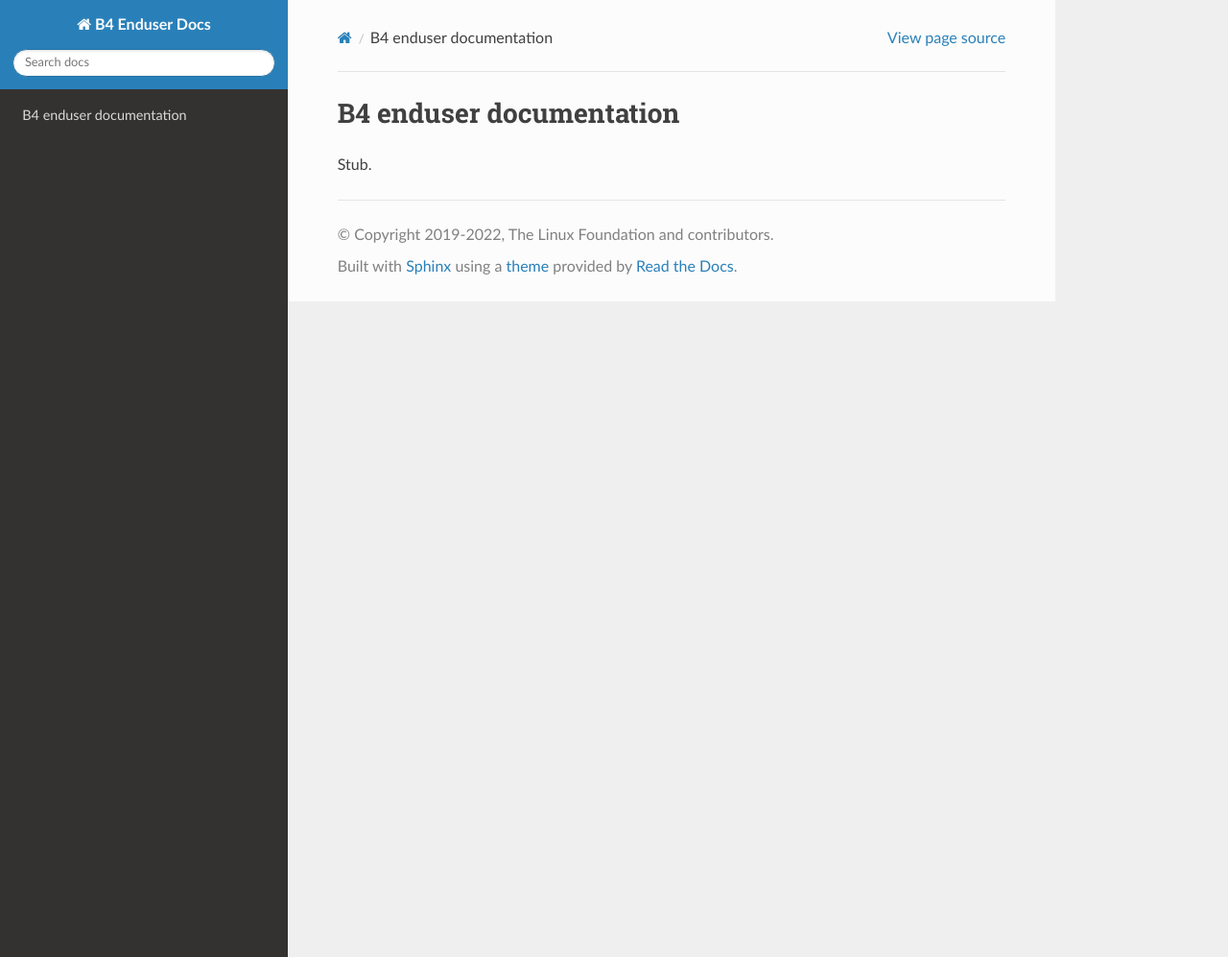
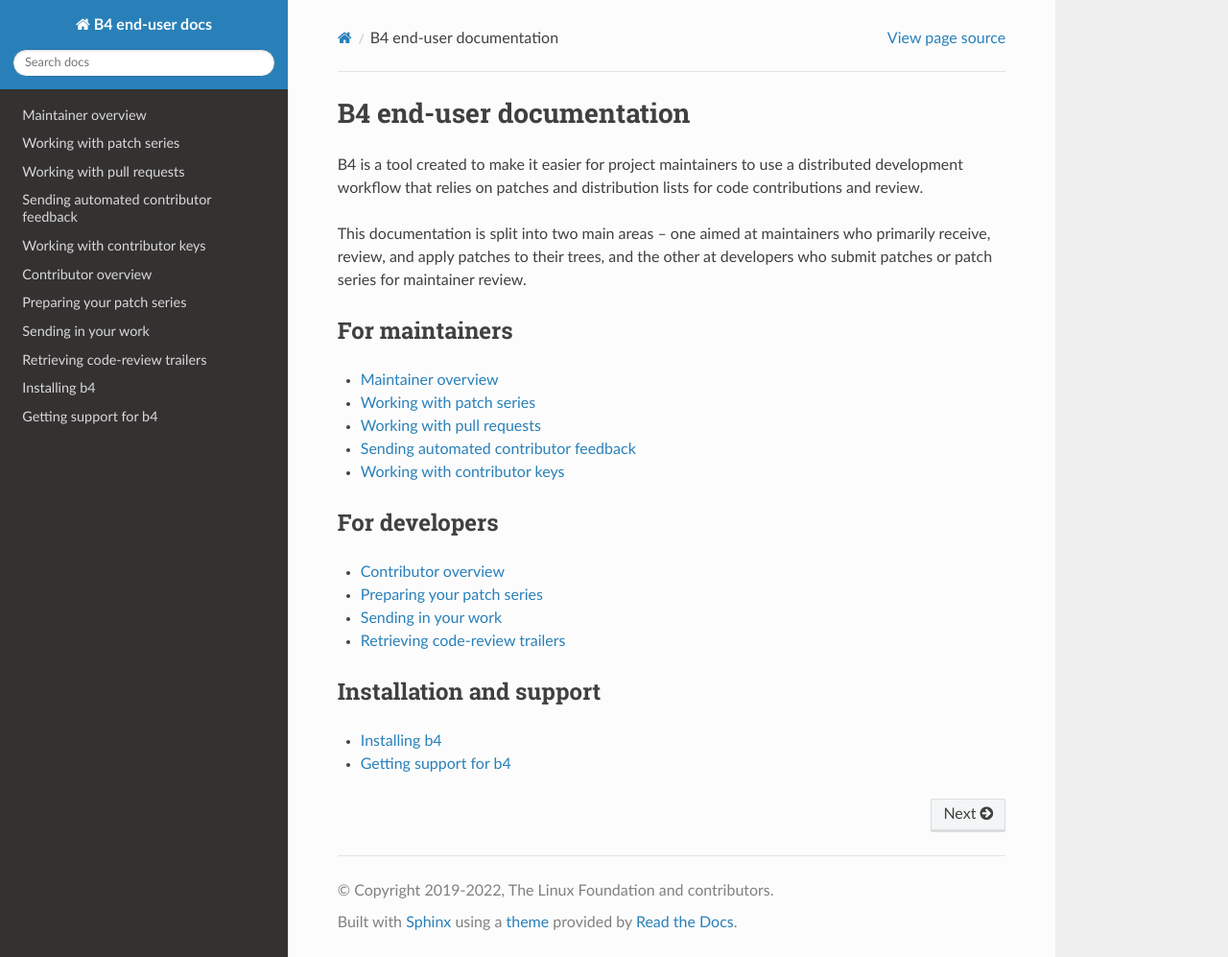
Before and after one commit to mricon/b4, a Sphinx documentation site: the page built from docs/index.rst, in a window 1280 px wide and 997 px high. Shown: the whole window at 96% size. Built offline with Sphinx 7.4.7 and the Read the Docs theme 2.0.0, drawn with Linux system fonts in a browser that asks for light colours.

Commit message:
docs: add stubs for subtopics
Mostly, I want to make sure that readthedocs is building things
correctly. Actual documentation shortly forthcoming.

Signed-off-by: Konstantin Ryabitsev <konstantin@linuxfoundation.org>

```diff
--- a/docs/conf.py
+++ b/docs/conf.py
@@ -1,4 +1,4 @@
-project = 'B4 Enduser Docs'
+project = 'B4 end-user docs'
 copyright = '2019-2022, The Linux Foundation and contributors'
 author = 'Kernel.org'
 templates_path = ['_templates']
--- /dev/null
+++ b/docs/contributor/overview.rst
@@ -0,0 +1,4 @@
+Contributor overview
+====================
+
+Stub.
--- /dev/null
+++ b/docs/contributor/prep.rst
@@ -0,0 +1,4 @@
+Preparing your patch series
+===========================
+
+Stub.
--- /dev/null
+++ b/docs/contributor/send.rst
@@ -0,0 +1,4 @@
+Sending in your work
+====================
+
+Stub.
--- /dev/null
+++ b/docs/contributor/trailers.rst
@@ -0,0 +1,4 @@
+Retrieving code-review trailers
+===============================
+
+Stub.
--- /dev/null
+++ b/docs/getting-support.rst
@@ -0,0 +1,4 @@
+Getting support for b4
+======================
+
+Stub.
--- a/docs/index.rst
+++ b/docs/index.rst
@@ -1,4 +1,40 @@
-B4 enduser documentation
+B4 end-user documentation
+=========================
+
+B4 is a tool created to make it easier for project maintainers to use a
+distributed development workflow that relies on patches and distribution
+lists for code contributions and review.
+
+This documentation is split into two main areas -- one aimed at
+maintainers who primarily receive, review, and apply patches to their
+trees, and the other at developers who submit patches or patch series
+for maintainer review.
+
+For maintainers
+---------------
+.. toctree::
+   :maxdepth: 1
+
+   maintainer/overview
+   maintainer/patches
+   maintainer/prs
+   maintainer/thanks
+   maintainer/keys
+
+For developers
+--------------
+.. toctree::
+   :maxdepth: 1
+
+   contributor/overview
+   contributor/prep
+   contributor/send
+   contributor/trailers
+
+Installation and support
 ------------------------
+.. toctree::
+   :maxdepth: 1
 
-Stub.
+   installing
+   getting-support
--- /dev/null
+++ b/docs/installing.rst
@@ -0,0 +1,4 @@
+Installing b4
+=============
+
+Stub.
--- /dev/null
+++ b/docs/maintainer/keys.rst
@@ -0,0 +1,4 @@
+Working with contributor keys
+=============================
+
+Stub.
--- /dev/null
+++ b/docs/maintainer/overview.rst
@@ -0,0 +1,4 @@
+Maintainer overview
+===================
+
+Stub.
--- /dev/null
+++ b/docs/maintainer/patches.rst
@@ -0,0 +1,4 @@
+Working with patch series
+=========================
+
+Stub.
--- /dev/null
+++ b/docs/maintainer/prs.rst
@@ -0,0 +1,4 @@
+Working with pull requests
+==========================
+
+Stub.
--- /dev/null
+++ b/docs/maintainer/thanks.rst
@@ -0,0 +1,4 @@
+Sending automated contributor feedback
+======================================
+
+Stub.
```
